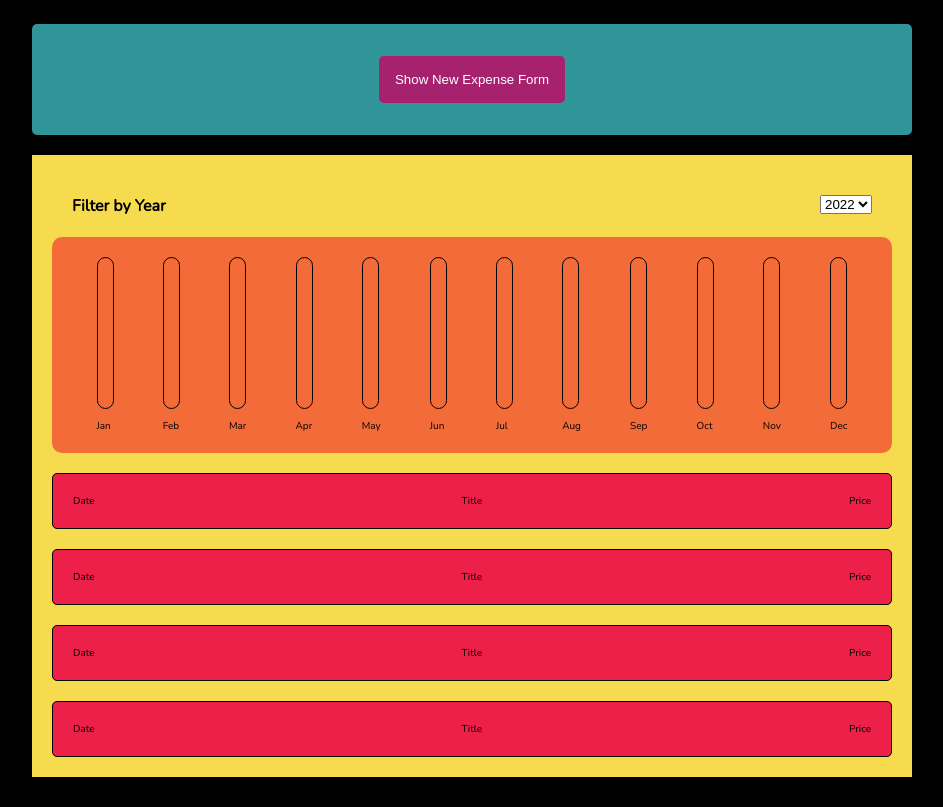
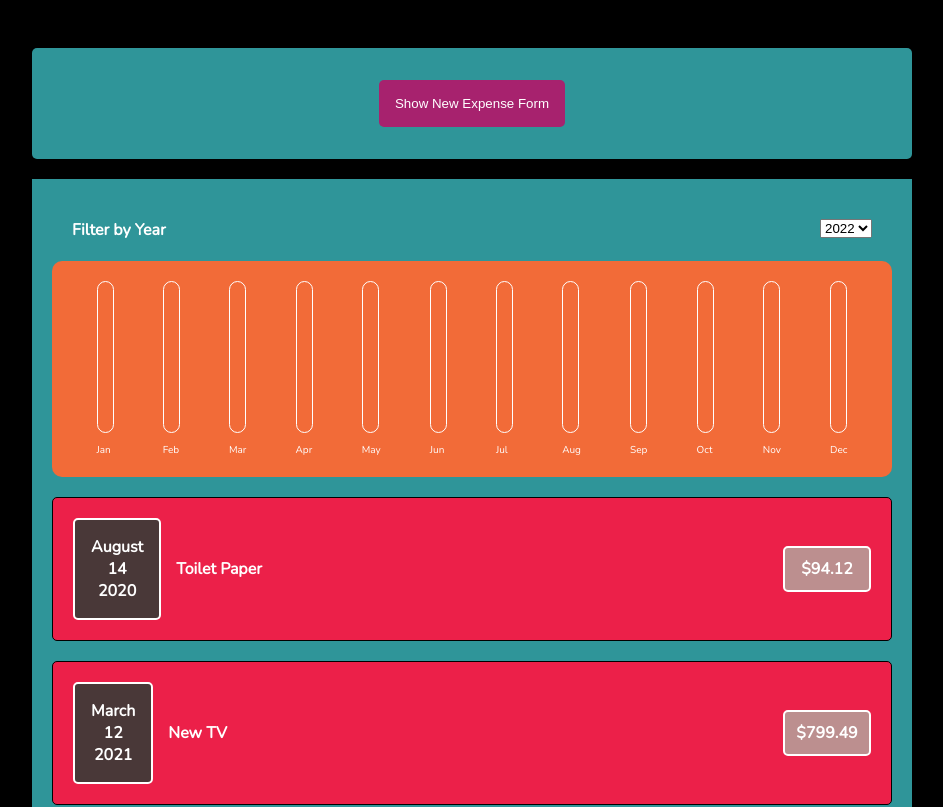
Before and after one commit to sangeetha28/simple-projects, a React (Create React App) app in the folder Expense-tracker/: page / in a window 1280 px wide. Shown: the top 807 px of the page, without its empty margins (168-1111 px from the left). Built offline with nearby package versions, Linux system fonts and the light colour scheme.

Commit message:
improve UI

```diff
--- a/Expense-tracker/src/App.js
+++ b/Expense-tracker/src/App.js
@@ -1,4 +1,3 @@
-import logo from "./logo.svg";
 import "./App.css";
 import ExpenseContainer from "./components/ExpenseContainer/index";
 
--- a/Expense-tracker/src/components/ExpenseCard/index.js
+++ b/Expense-tracker/src/components/ExpenseCard/index.js
@@ -1,11 +1,22 @@
 import classes from "./index.module.css";
 
-function ExpenseCard() {
+function ExpenseCard({ item }) {
+  console.log("item", item);
+  const { title, amount, date } = item;
+
+  const year = date.getFullYear();
+  const month = date.toLocaleDateString("en-US", { month: "long" });
+  const day = date.toLocaleDateString("en-US", { day: "2-digit" });
+
   return (
-    <div class={classes.container}>
-      <div>Date</div>
-      <div>Title</div>
-      <div>Price</div>
+    <div className={classes.container}>
+      <div className={classes.date}>
+        <div>{month}</div>
+        <div>{day}</div>
+        <div>{year}</div>
+      </div>
+      <div className={classes.title}>{title}</div>
+      <div className={classes.price}>${amount}</div>
     </div>
   );
 }
--- a/Expense-tracker/src/components/ExpenseCard/index.module.css
+++ b/Expense-tracker/src/components/ExpenseCard/index.module.css
@@ -3,10 +3,39 @@
   border-radius: 5px;
   display: flex;
   justify-content: space-between;
-
+  font-size: 1rem;
   border: 1px solid black;
-  background-color: #EC2049;
+  background-color: #ec2049;
   color: black;
   box-sizing: border-box;
   padding: 20px;
+  font-weight: bold;
+  color: white;
 }
+
+.price {
+  padding: 10px;
+  width: 4rem;
+  align-self: center;
+  background-color: rosybrown;
+  border: 2px solid white;
+  text-align: center;
+  margin-left: auto;
+  border-radius: 5px;
+}
+
+.date {
+  display: flex;
+  flex-direction: column;
+  justify-content: center;
+  padding: 1rem;
+  background-color: rgb(73, 56, 56);
+  border: 2px solid white;
+  text-align: center;
+  border-radius: 5px;
+}
+
+.title {
+  margin-left: 15px;
+  align-self: center;
+}
--- a/Expense-tracker/src/components/ExpenseContainer/index.module.css
+++ b/Expense-tracker/src/components/ExpenseContainer/index.module.css
@@ -1,5 +1,6 @@
 .container {
   min-width: 55rem;
+  margin-top: 400px;
   display: flex;
   flex-direction: column;
   justify-content: center;
@@ -10,7 +11,7 @@
 .mainContainer {
   box-sizing: border-box;
   width: 100%;
-  background-color: #F7DB4F;
-  color: black;
+  background-color: #2F9599;
+  color: white;
   padding: 20px;
 }
--- a/Expense-tracker/src/components/Filter/index.module.css
+++ b/Expense-tracker/src/components/Filter/index.module.css
@@ -4,7 +4,7 @@
   display: flex;
   justify-content: space-between;
    padding: 20px;
-  color: black;
+  color: white;
 }
 
 .filter {
--- a/Expense-tracker/src/components/FilterGraph/index.module.css
+++ b/Expense-tracker/src/components/FilterGraph/index.module.css
@@ -18,5 +18,5 @@
   height: 150px;
   width: 15px;
   border-radius: 10px;
-  border: 1px solid black;
+  border: 1px solid white;
 }
--- a/Expense-tracker/src/components/NewExpenseForm/index.module.css
+++ b/Expense-tracker/src/components/NewExpenseForm/index.module.css
@@ -8,7 +8,7 @@
   background-color: #2f9599;
   border-radius: 5px;
   box-sizing: border-box;
-  color: black;
+  color: white;
   font-size: 1rem;
   gap: 20px;
 }
--- a/Expense-tracker/src/components/NewExpenseItemList/index.js
+++ b/Expense-tracker/src/components/NewExpenseItemList/index.js
@@ -1,5 +1,5 @@
 import ExpenseCard from "../ExpenseCard/index";
-import classes from './index.module.css'
+import classes from "./index.module.css";
 
 const expenses = [
   {
@@ -24,10 +24,14 @@ const expenses = [
 ];
 
 const NewExpenseItemList = () => (
-  <div className={classes.container}>
-    {expenses.map((e) => (
-      <ExpenseCard />
-    ))}
+  <div>
+    <ul className={classes.container}>
+      {expenses.map((item) => (
+        <li key={item.id}>
+          <ExpenseCard item={item} />
+        </li>
+      ))}
+    </ul>
   </div>
 );
 
--- a/Expense-tracker/src/components/NewExpenseItemList/index.module.css
+++ b/Expense-tracker/src/components/NewExpenseItemList/index.module.css
@@ -3,3 +3,7 @@
   flex-direction: column;
   gap: 20px;
 }
+
+li {
+  list-style: none;
+}
```
Also changed, not shown: Expense-tracker/src/App.css (line endings or trailing spaces).
